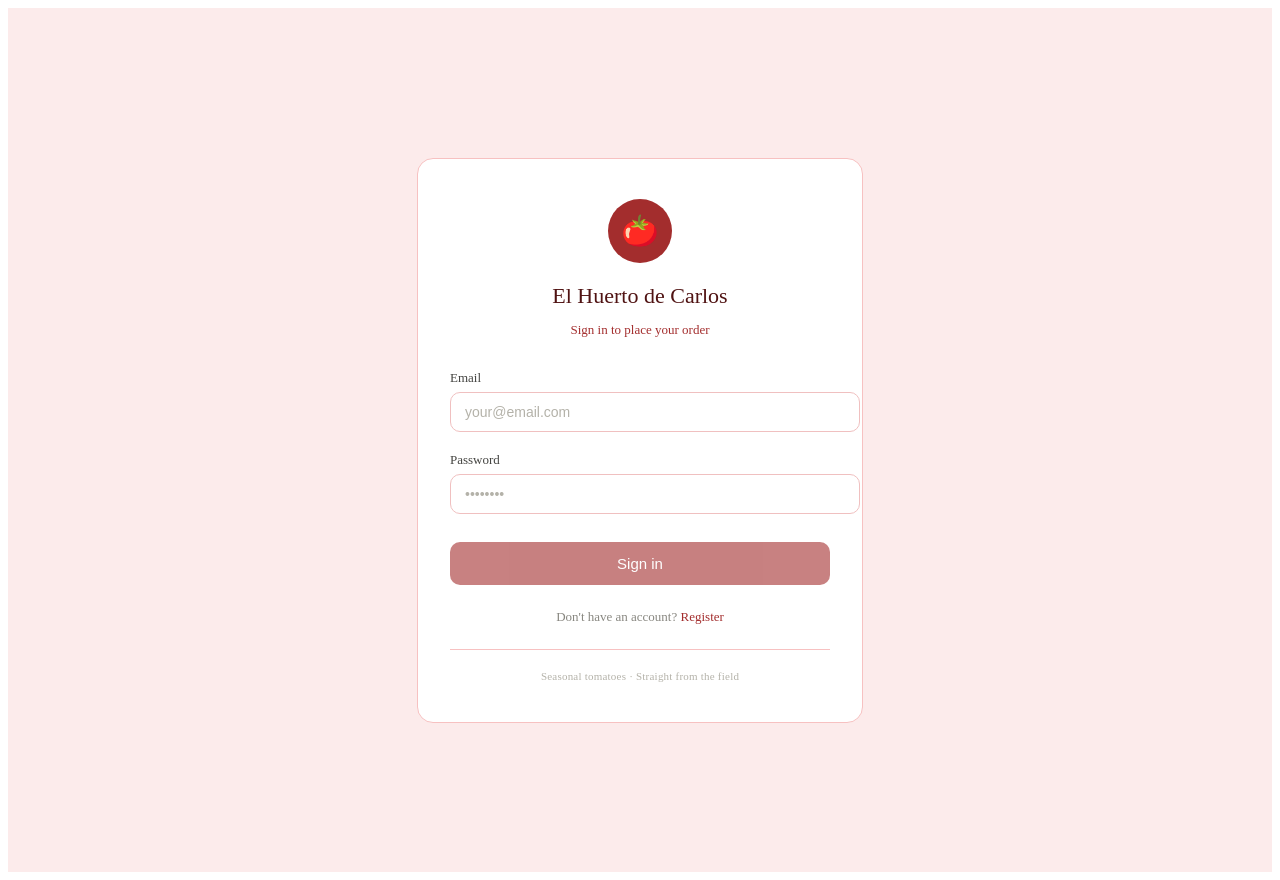
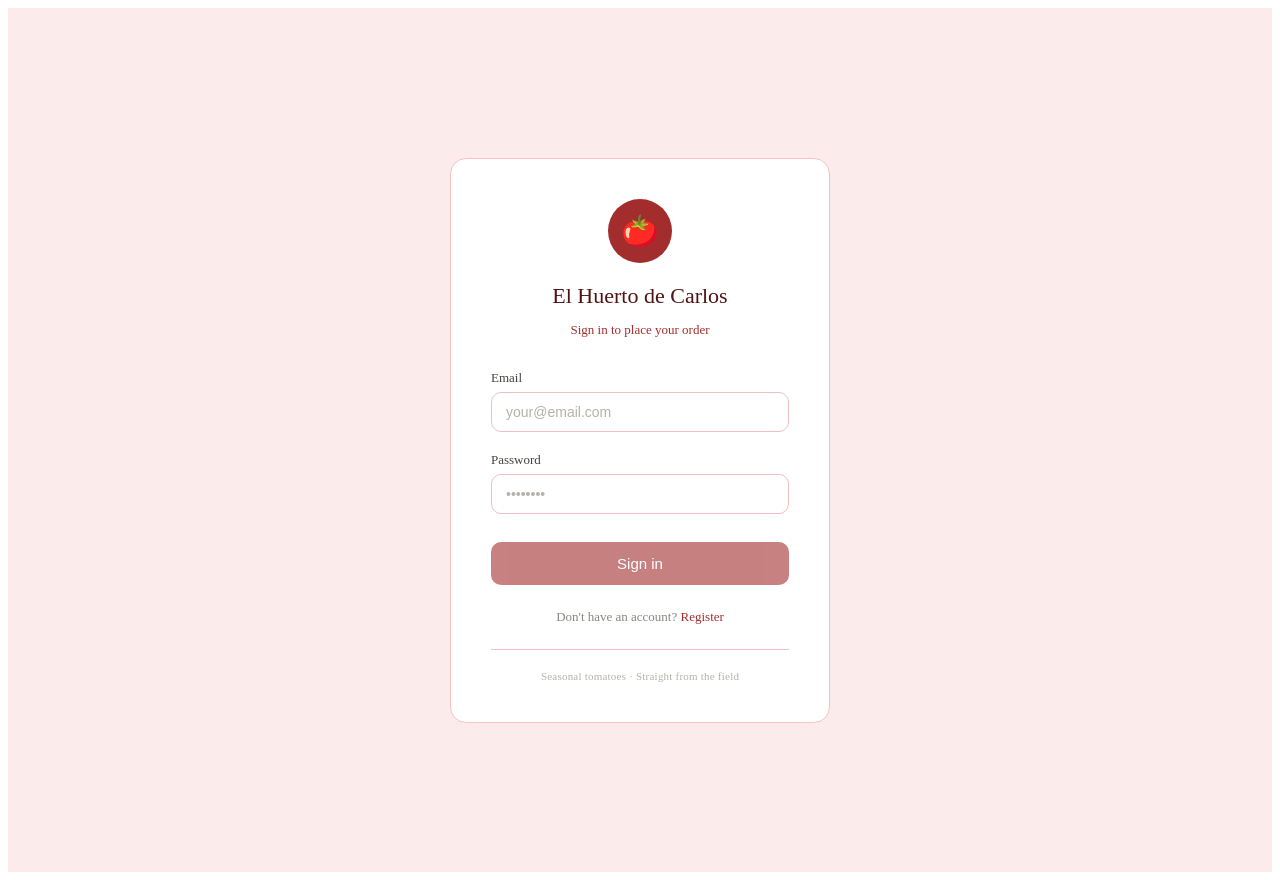
Before and after one commit to eariasvalor/HuertoCarlos-front, an Angular app: page /login in a window 1280 px wide. Built offline with nearby package versions, Linux system fonts and the light colour scheme.

Commit message:
fix(front): fix login card padding and input alignment
- Add box-sizing: border-box to login card, inputs and submit button
- Fix inputs overflowing card right edge
- Add webkit-autofill override to remove browser blue background

```diff
--- a/src/app/components/login/login.component.scss
+++ b/src/app/components/login/login.component.scss
@@ -10,10 +10,11 @@
 .login-card {
   background: white;
   border-radius: 16px;
-  padding: 2.5rem 2rem;
+  padding: 2.5rem;
   width: 100%;
   max-width: 380px;
   border: 0.5px solid #F7C1C1;
+  box-sizing: border-box;
 }
 
 .login-header {
@@ -58,6 +59,7 @@
 
   input {
     width: 100%;
+    box-sizing: border-box;
     padding: 11px 14px;
     border: 1.5px solid #F0C0C0;
     border-radius: 10px;
@@ -70,6 +72,11 @@
     &:focus { border-color: #A32D2D; }
     &.error { border-color: #E24B4A; }
     &::placeholder { color: #B4B2A9; }
+
+    &:-webkit-autofill {
+      -webkit-box-shadow: 0 0 0px 1000px white inset;
+      -webkit-text-fill-color: #2C2C2A;
+    }
   }
 }
 
@@ -92,6 +99,7 @@
 
 button[type="submit"] {
   width: 100%;
+  box-sizing: border-box;
   padding: 13px;
   background: #A32D2D;
   color: white;
```
